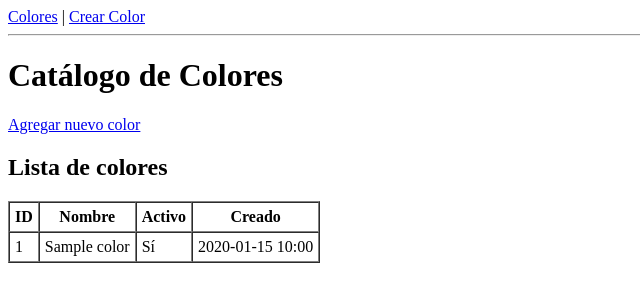
After one commit to furniture-store-utl/backend-furniture-store, a Flask app: page /colors/ in a window 1280 px wide. The commit adds this page. Shown: the top 302 px of the page, without its empty margins (0-640 px from the left). Run offline with Flask 3, Linux system fonts and the light colour scheme; tables that the repository leaves empty hold one stand-in row (values such as "Sample post").

Commit message:
DCFS-38 Agregar enpoint get

```diff
--- a/app/catalogs/colors/routes.py
+++ b/app/catalogs/colors/routes.py
@@ -8,6 +8,18 @@ from . import colors_bp
 from .forms import ColorForm
 from .services import ColorService
 from app.exceptions import ConflictError
+
+
+@colors_bp.route("/", methods=["GET"])
+def list_colors():
+    """
+    Muestra la lista de colores del catálogo.
+
+    Returns:
+        HTML: Página con la lista de colores
+    """
+    colors = ColorService.get_all()
+    return render_template("colors/list.html", colors=colors)
 
 
 @colors_bp.route("/create", methods=["GET", "POST"])
--- a/app/catalogs/colors/services.py
+++ b/app/catalogs/colors/services.py
@@ -11,6 +11,16 @@ from app.exceptions import ConflictError, ValidationError
 
 class ColorService:
     """Servicio para operaciones de negocio relacionadas con colores."""
+
+    @staticmethod
+    def get_all() -> list:
+        """
+        Obtiene todos los colores activos.
+
+        Returns:
+            list: Lista de objetos Color activos
+        """
+        return Color.query.filter_by(active=True).all()
 
     @staticmethod
     def create(data: dict) -> dict:
--- a/app/templates/base.html
+++ b/app/templates/base.html
@@ -7,6 +7,7 @@
 </head>
 <body>
     <nav>
+        <a href="{{ url_for('colors.list_colors') }}">Colores</a> |
         <a href="{{ url_for('colors.create_color') }}">Crear Color</a>
     </nav>
     <hr>
--- /dev/null
+++ b/app/templates/colors/list.html
@@ -0,0 +1,35 @@
+{% extends "base.html" %}
+
+{% block title %}Colores - Furniture Store{% endblock %}
+
+{% block content %}
+<h1>Catálogo de Colores</h1>
+
+<a href="{{ url_for('colors.create_color') }}">Agregar nuevo color</a>
+
+<h2>Lista de colores</h2>
+{% if colors %}
+<table border="1" cellpadding="5" cellspacing="0">
+    <thead>
+        <tr>
+            <th>ID</th>
+            <th>Nombre</th>
+            <th>Activo</th>
+            <th>Creado</th>
+        </tr>
+    </thead>
+    <tbody>
+        {% for color in colors %}
+        <tr>
+            <td>{{ color.id_color }}</td>
+            <td>{{ color.name }}</td>
+            <td>{{ "Sí" if color.active else "No" }}</td>
+            <td>{{ color.created_at.strftime('%Y-%m-%d %H:%M') if color.created_at else 'N/A' }}</td>
+        </tr>
+        {% endfor %}
+    </tbody>
+</table>
+{% else %}
+<p>No hay colores registrados.</p>
+{% endif %}
+{% endblock %}
```
